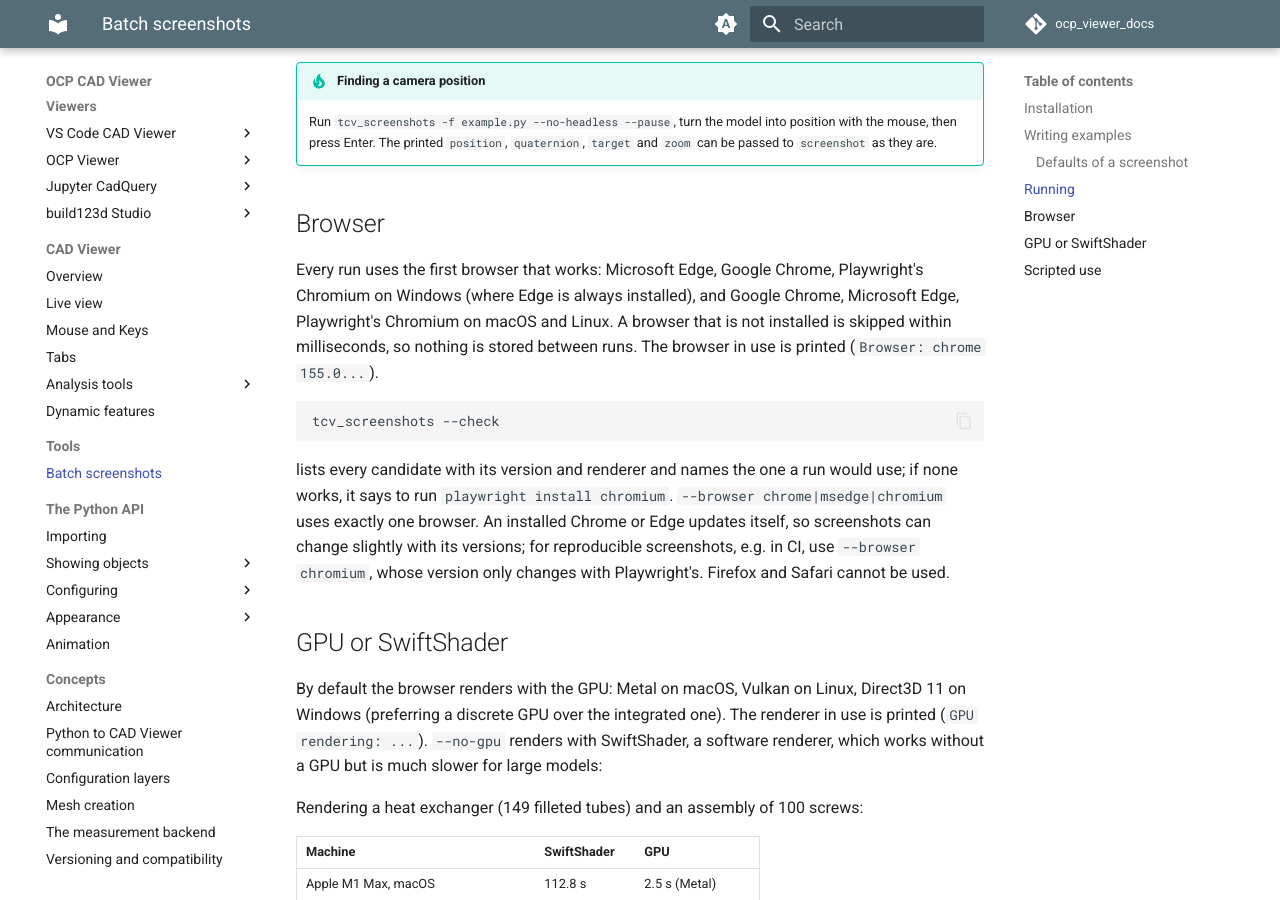
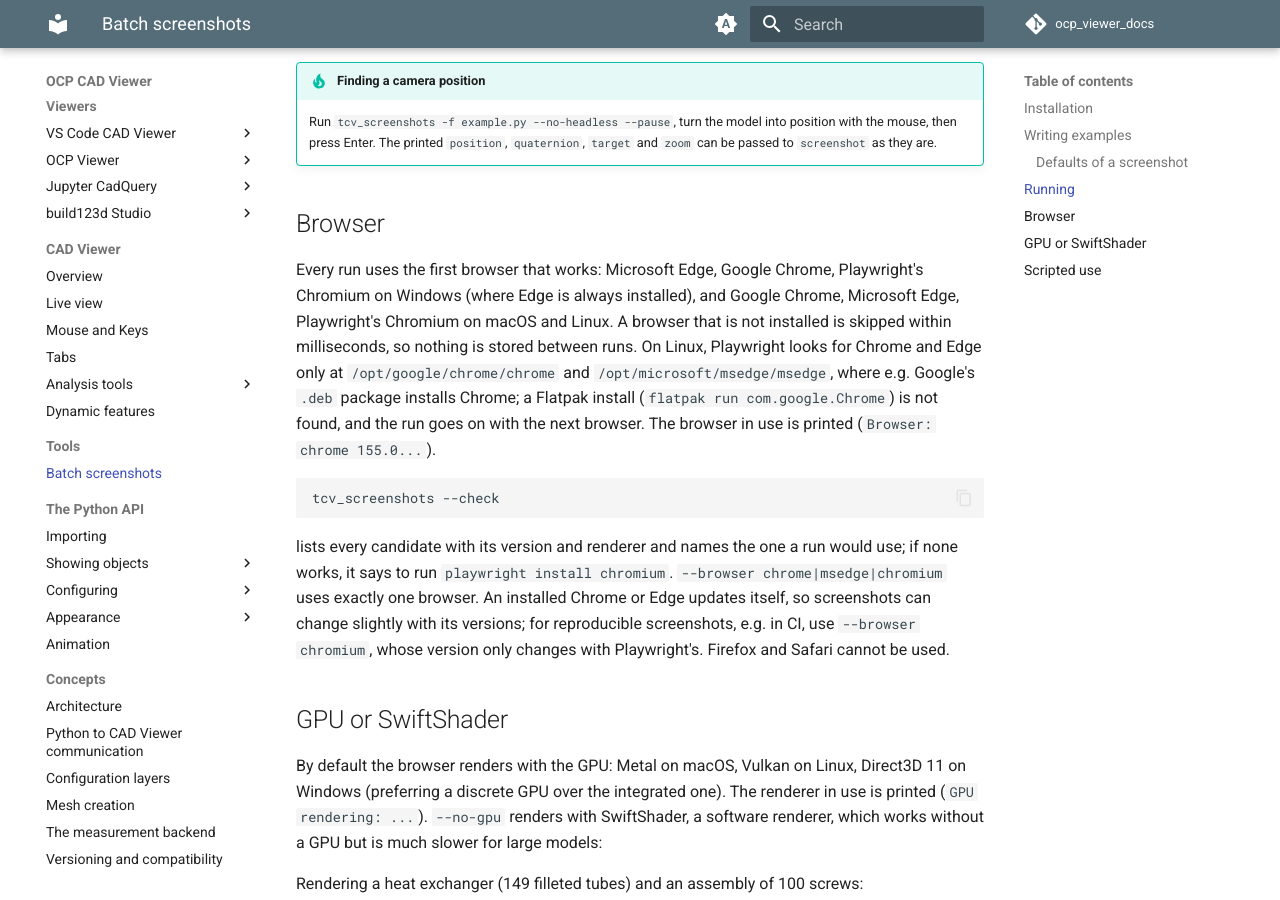
Before and after one commit to bernhard-42/ocp_viewer_docs, an MkDocs documentation site: the page built from docs/tools/tcv_screenshots.md, in a window 1280 px wide and 900 px high, scrolled down 3277 px. Built offline with MkDocs 1.6.1 and Material for MkDocs 9.7.7, drawn with Linux system fonts in a browser that asks for light colours; comment, search, counter and statistics services are not loaded.

Commit message:
Batch screenshots: the Linux paths of Chrome and Edge, no Flatpak
Co-Authored-By: Claude Opus 5.5 <noreply@anthropic.com>

````diff
--- a/docs/tools/tcv_screenshots.md
+++ b/docs/tools/tcv_screenshots.md
@@ -116,7 +116,7 @@ Files that do not import `tcv_screenshots` are skipped. A failing example is rep
 
 ## Browser
 
-Every run uses the first browser that works: Microsoft Edge, Google Chrome, Playwright's Chromium on Windows (where Edge is always installed), and Google Chrome, Microsoft Edge, Playwright's Chromium on macOS and Linux. A browser that is not installed is skipped within milliseconds, so nothing is stored between runs. The browser in use is printed (`Browser: chrome 155.0...`).
+Every run uses the first browser that works: Microsoft Edge, Google Chrome, Playwright's Chromium on Windows (where Edge is always installed), and Google Chrome, Microsoft Edge, Playwright's Chromium on macOS and Linux. A browser that is not installed is skipped within milliseconds, so nothing is stored between runs. On Linux, Playwright looks for Chrome and Edge only at `/opt/google/chrome/chrome` and `/opt/microsoft/msedge/msedge`, where e.g. Google's `.deb` package installs Chrome; a Flatpak install (`flatpak run com.google.Chrome`) is not found, and the run goes on with the next browser. The browser in use is printed (`Browser: chrome 155.0...`).
 
 ```bash
 tcv_screenshots --check
````
